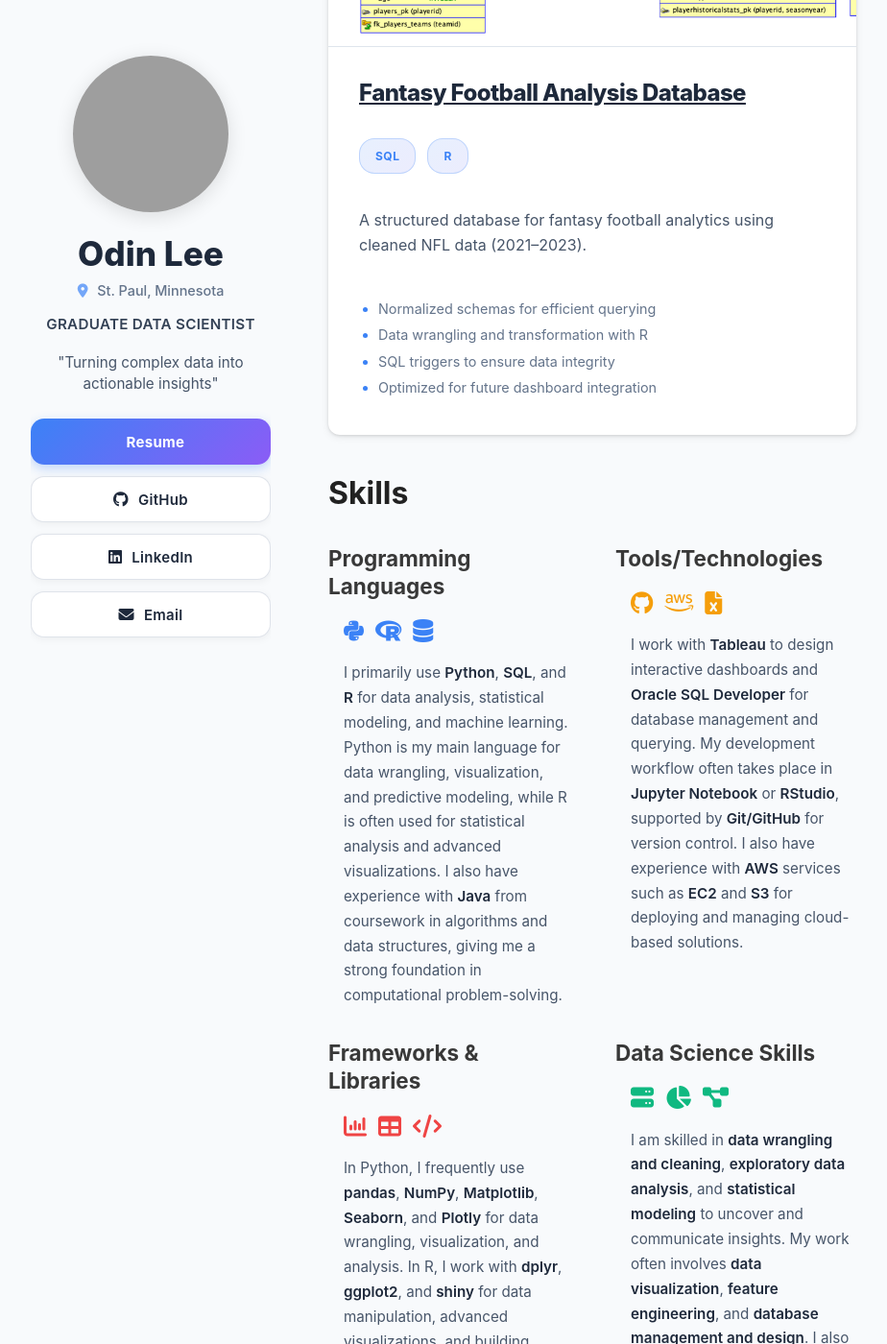
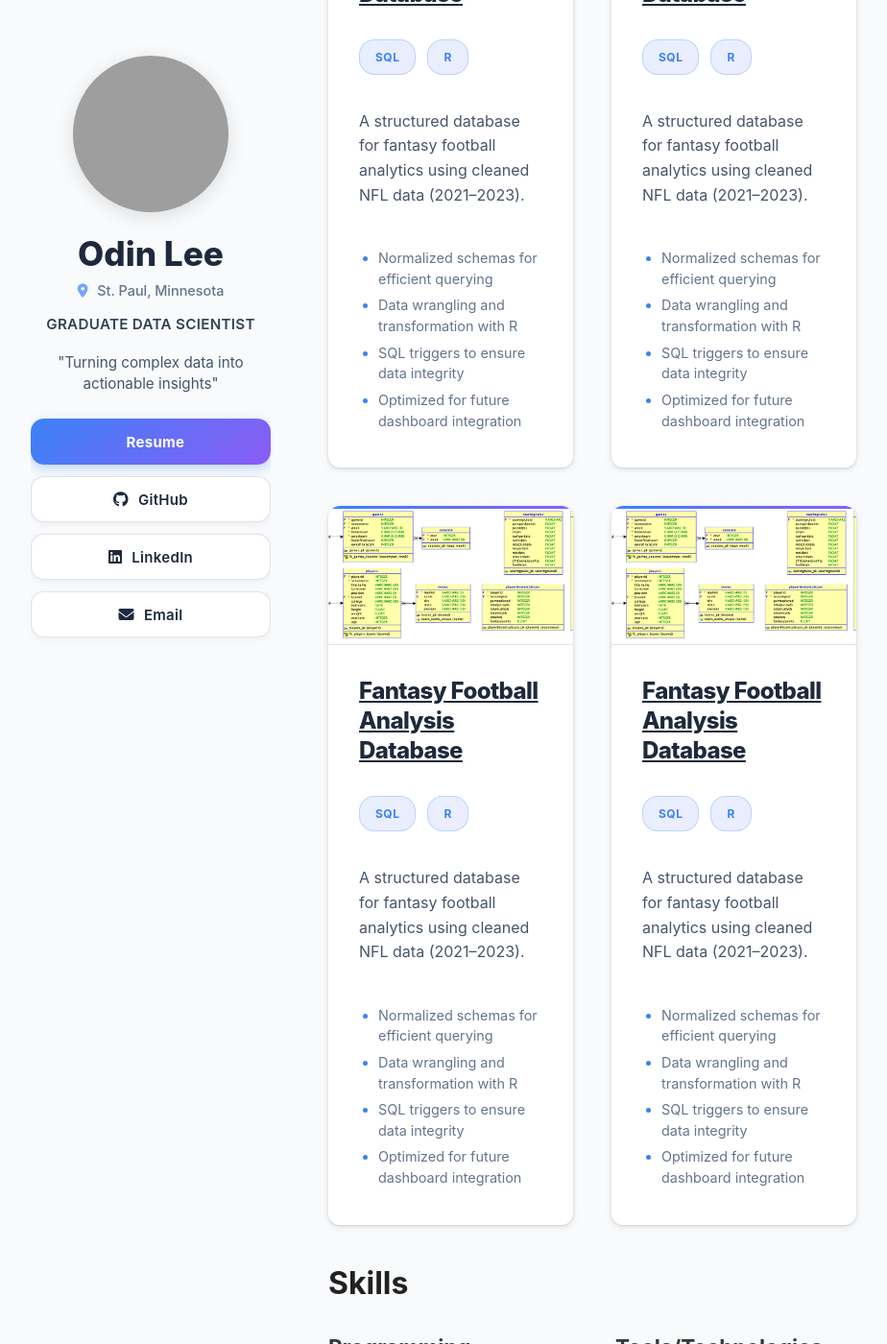
Before and after one commit to OdinLeePro/OdinLeePro.github.io, a Jekyll site: the page built from index.md, in a window 1280 px wide and 1400 px high, scrolled down 1327 px. Shown: the whole window at 96% size, without its empty margins (178-1102 px from the left). Built offline with Jekyll 4.4.1, drawn with Linux system fonts in a browser that asks for light colours; some of the changed text lies outside the part shown; grey boxes are pictures that could not be loaded.

Commit message:
Update index.md

```diff
--- a/index.md
+++ b/index.md
@@ -81,6 +81,81 @@ title: Portfolio
       </div>
     </a>
 
+
+<a class="projectCard"
+       href="https://github.com/OdinLeePro/FantasyFootballAnalysisDB"
+       target="_blank" rel="noopener noreferrer"
+       aria-label="Open Fantasy Football Analysis Database on GitHub (opens in a new tab)">
+      <figure class="projectImg">
+        <img src="/assets/img/FinalProjectRationalModel.png" alt="Fantasy Football ER Diagram">
+      </figure>
+      <div class="projectBody">
+        <h3 class="projectTitle"><u>Fantasy Football Analysis Database</u></h3>
+        <ul class="languageBadges">
+          <li>SQL</li><li>R</li>
+        </ul>
+        <p class="projectSummary">
+          A structured database for fantasy football analytics using cleaned NFL data (2021–2023).
+        </p>
+        <ul class="projectBullets">
+          <li>Normalized schemas for efficient querying</li>
+          <li>Data wrangling and transformation with R</li>
+          <li>SQL triggers to ensure data integrity</li>
+          <li>Optimized for future dashboard integration</li>
+        </ul>
+      </div>
+    </a>
+
+
+<a class="projectCard"
+       href="https://github.com/OdinLeePro/FantasyFootballAnalysisDB"
+       target="_blank" rel="noopener noreferrer"
+       aria-label="Open Fantasy Football Analysis Database on GitHub (opens in a new tab)">
+      <figure class="projectImg">
+        <img src="/assets/img/FinalProjectRationalModel.png" alt="Fantasy Football ER Diagram">
+      </figure>
+      <div class="projectBody">
+        <h3 class="projectTitle"><u>Fantasy Football Analysis Database</u></h3>
+        <ul class="languageBadges">
+          <li>SQL</li><li>R</li>
+        </ul>
+        <p class="projectSummary">
+          A structured database for fantasy football analytics using cleaned NFL data (2021–2023).
+        </p>
+        <ul class="projectBullets">
+          <li>Normalized schemas for efficient querying</li>
+          <li>Data wrangling and transformation with R</li>
+          <li>SQL triggers to ensure data integrity</li>
+          <li>Optimized for future dashboard integration</li>
+        </ul>
+      </div>
+    </a>
+
+
+<a class="projectCard"
+       href="https://github.com/OdinLeePro/FantasyFootballAnalysisDB"
+       target="_blank" rel="noopener noreferrer"
+       aria-label="Open Fantasy Football Analysis Database on GitHub (opens in a new tab)">
+      <figure class="projectImg">
+        <img src="/assets/img/FinalProjectRationalModel.png" alt="Fantasy Football ER Diagram">
+      </figure>
+      <div class="projectBody">
+        <h3 class="projectTitle"><u>Fantasy Football Analysis Database</u></h3>
+        <ul class="languageBadges">
+          <li>SQL</li><li>R</li>
+        </ul>
+        <p class="projectSummary">
+          A structured database for fantasy football analytics using cleaned NFL data (2021–2023).
+        </p>
+        <ul class="projectBullets">
+          <li>Normalized schemas for efficient querying</li>
+          <li>Data wrangling and transformation with R</li>
+          <li>SQL triggers to ensure data integrity</li>
+          <li>Optimized for future dashboard integration</li>
+        </ul>
+      </div>
+    </a>
+
   </div>
 </section>
 
```
